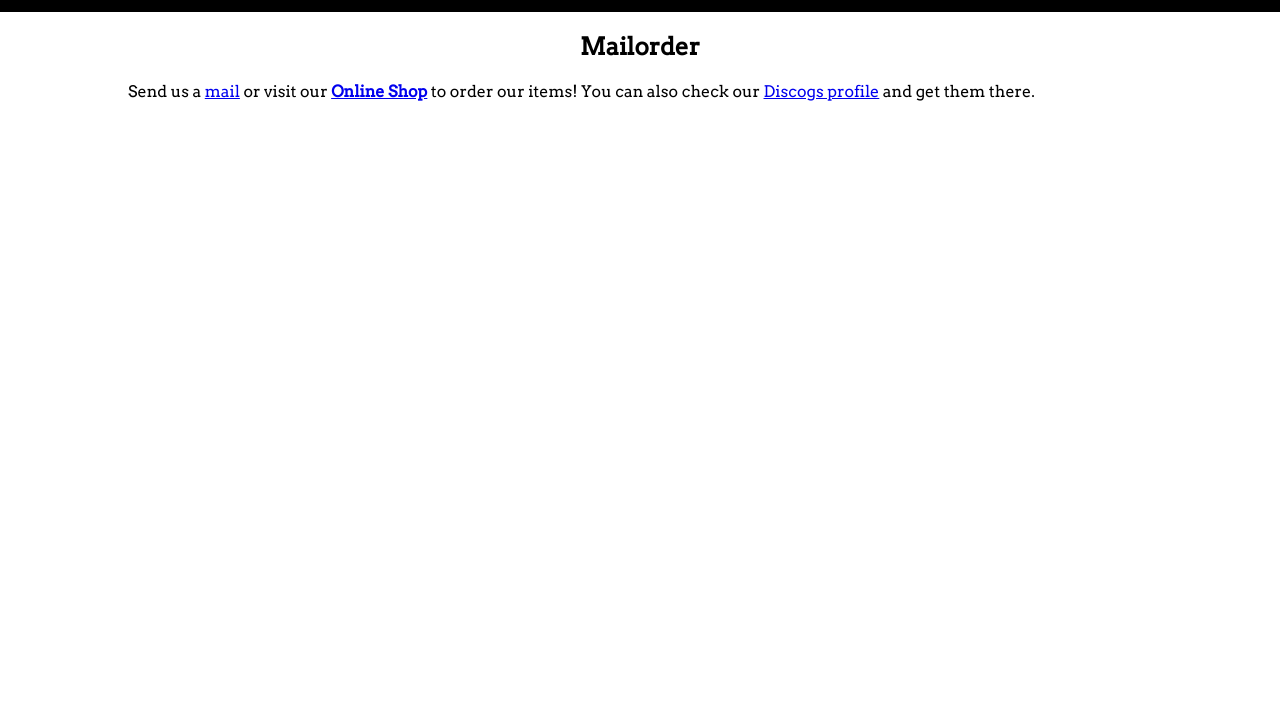
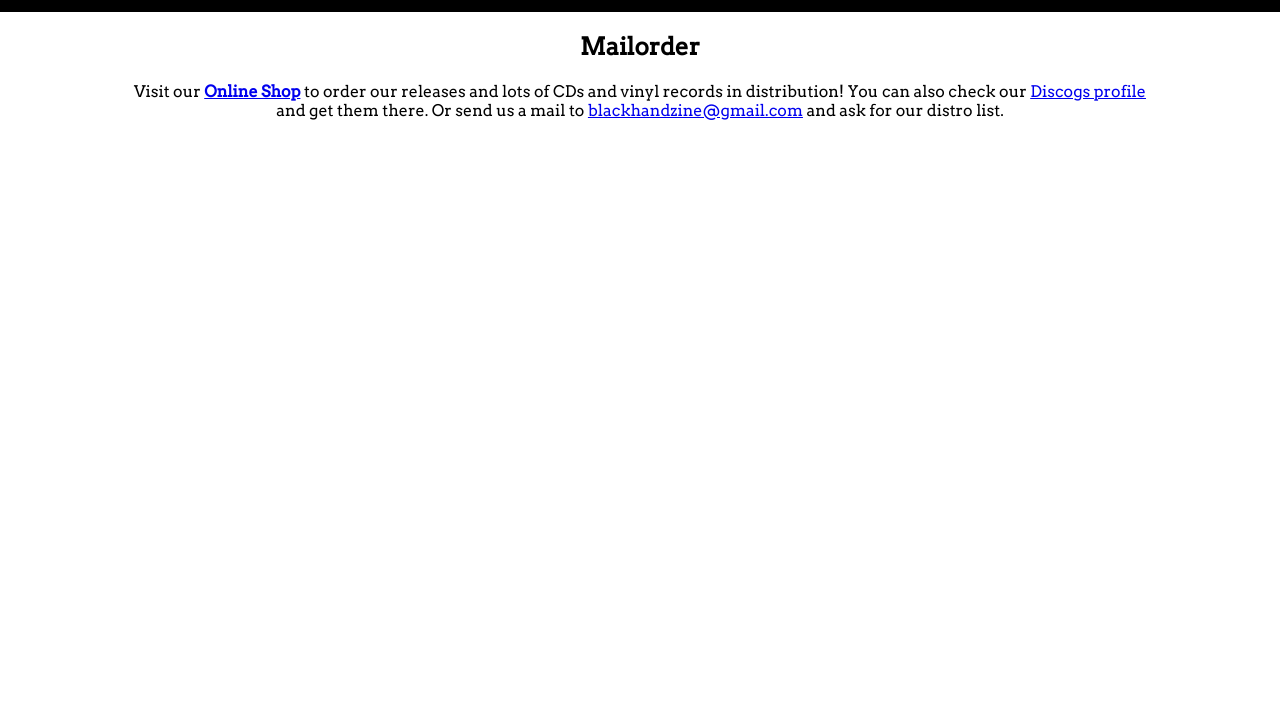
Before and after one commit to MiguelSR/Topillo-Records, a website: page mailorder.html in a window 1280 px wide. Shown: the part 87-800 px from the top of the page. Drawn offline with Linux system fonts and the light colour scheme.

Commit message:
Change text

```diff
--- a/mailorder.html
+++ b/mailorder.html
@@ -22,10 +22,10 @@
   </header>
 
 <main>
-  <section>
+  <section style="text-align:center">
     <h2>Mailorder</h2>
-    Send us a <a href="mailto:blackhandzine@gmail.com">mail</a> or visit our <strong><a href="http://topillo.tictail.com" target="_blank">Online Shop</a></strong> to order our items!
-    You can also check our  <a href="https://www.discogs.com/seller/MiguelSR/profile">Discogs profile</a> and get them there.</p>
+    Visit our <strong><a href="http://topillo.tictail.com" target="_blank">Online Shop</a></strong> to order our releases and lots of CDs and vinyl records in distribution!
+    You can also check our <a href="https://www.discogs.com/seller/MiguelSR/profile">Discogs profile</a> and get them there. Or send us a mail to <a href="mailto:blackhandzine@gmail.com">blackhandzine@gmail.com</a> and ask for our distro list.</p>
   </section>
 </main>
   <script>
```
Also changed, not shown: templates/mailorder.html (+3 -3 lines).
